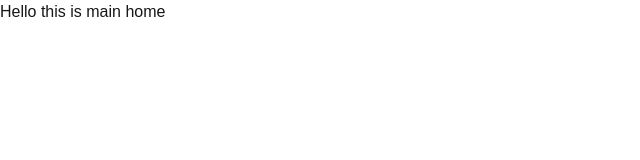
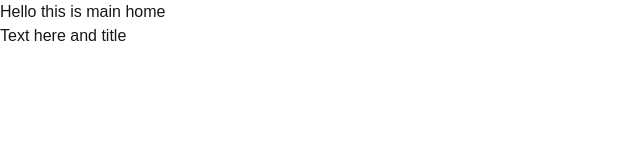
Before and after one commit to danny-oko/mazaalai-learn, a Next.js app: page / in a window 1280 px wide. Shown: the top 160 px of the page, without its empty margins (0-640 px from the left). Built offline with nearby package versions, Linux system fonts and the light colour scheme.

Commit message:
Change text

```diff
--- a/app/page.tsx
+++ b/app/page.tsx
@@ -2,6 +2,7 @@ const Home = () => {
   return (
     <div>
       <div>Hello this is main home</div>
+      <p>Text here and title</p>
     </div>
   );
 };
```
